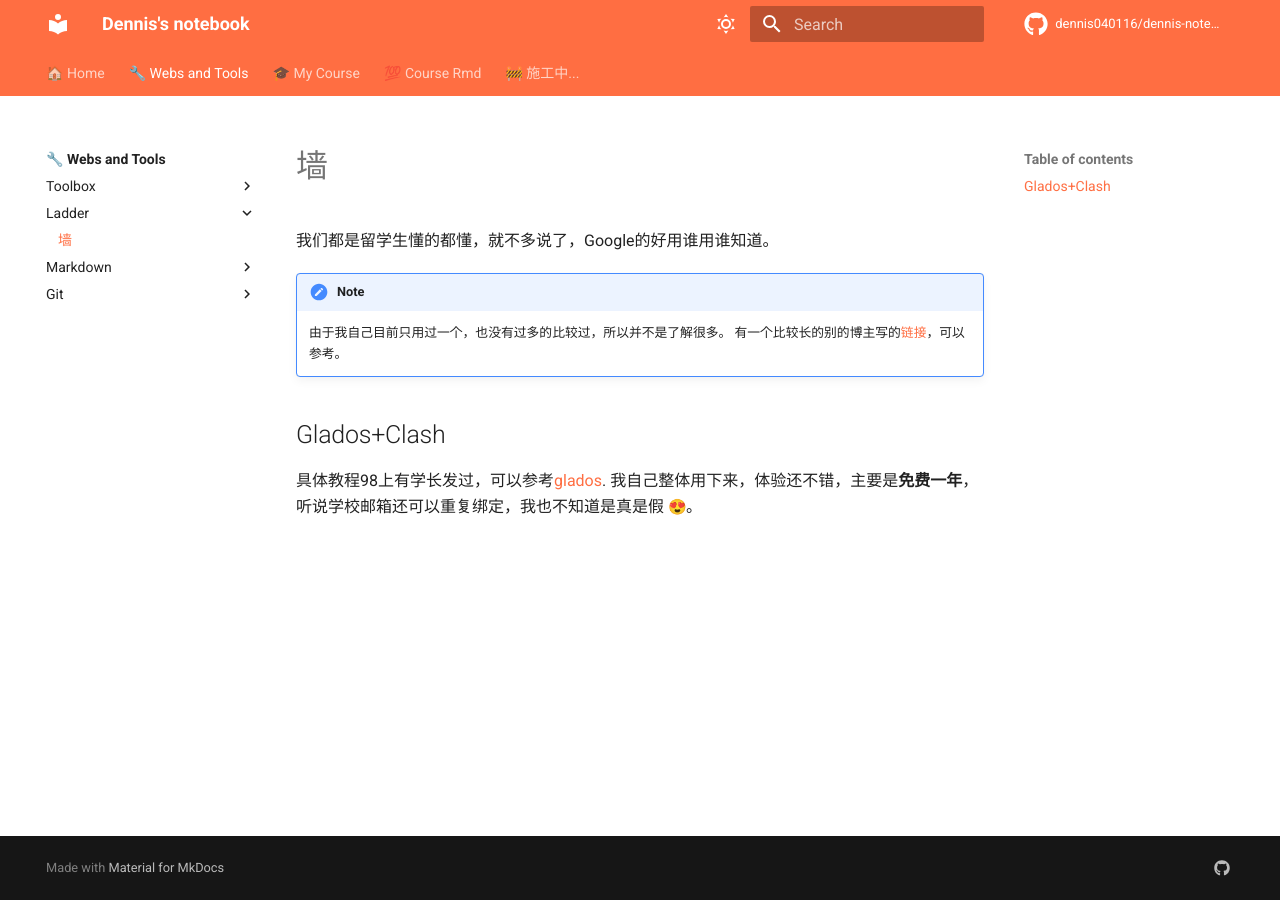
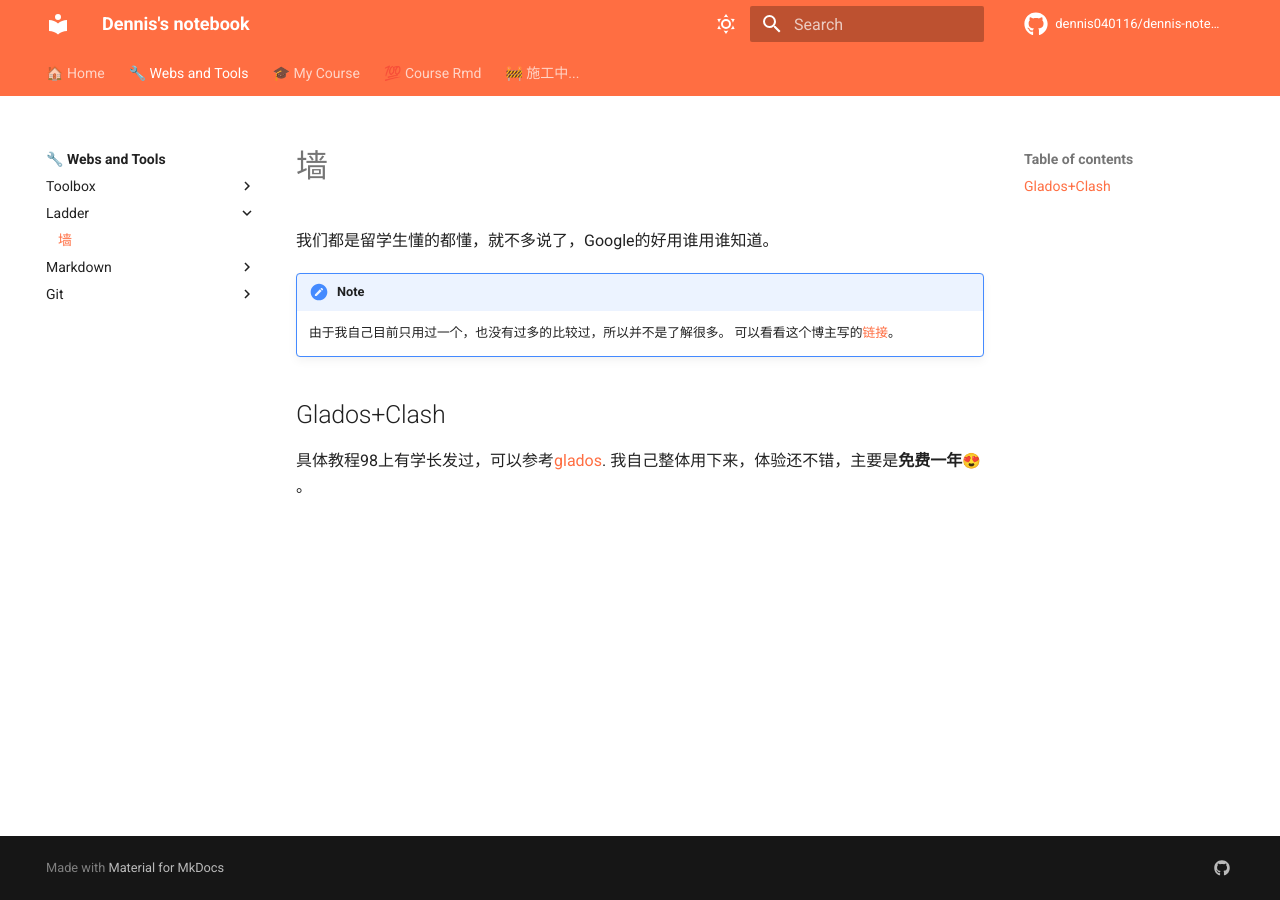
Before and after one commit to dennis040116/dennis-notebook, an MkDocs documentation site: the page built from docs/Webs_and_Tools/ladder.md, in a window 1280 px wide. Built offline with MkDocs 1.6.1 and Material for MkDocs 9.7.7, drawn with Linux system fonts in a browser that asks for light colours; emoji names are drawn with the system emoji font; comment, search, counter and statistics services are not loaded.

Commit message:
20240315

```diff
--- a/docs/Webs_and_Tools/ladder.md
+++ b/docs/Webs_and_Tools/ladder.md
@@ -4,10 +4,10 @@
 
 !!! note
     由于我自己目前只用过一个，也没有过多的比较过，所以并不是了解很多。
-    有一个比较长的别的博主写的[链接](https://github.com/vpncn/vpncn.github.io)，可以参考。
+    可以看看这个博主写的[链接](https://github.com/vpncn/vpncn.github.io)。
 
 
 ## Glados+Clash
 
 具体教程98上有学长发过，可以参考[glados](https://www.cc98.org/topic/5005423).
-我自己整体用下来，体验还不错，主要是**免费一年**，听说学校邮箱还可以重复绑定，我也不知道是真是假 :heart_eyes:。
+我自己整体用下来，体验还不错，主要是**免费一年**:heart_eyes:。
```
Also changed, not shown: 1 other file.
